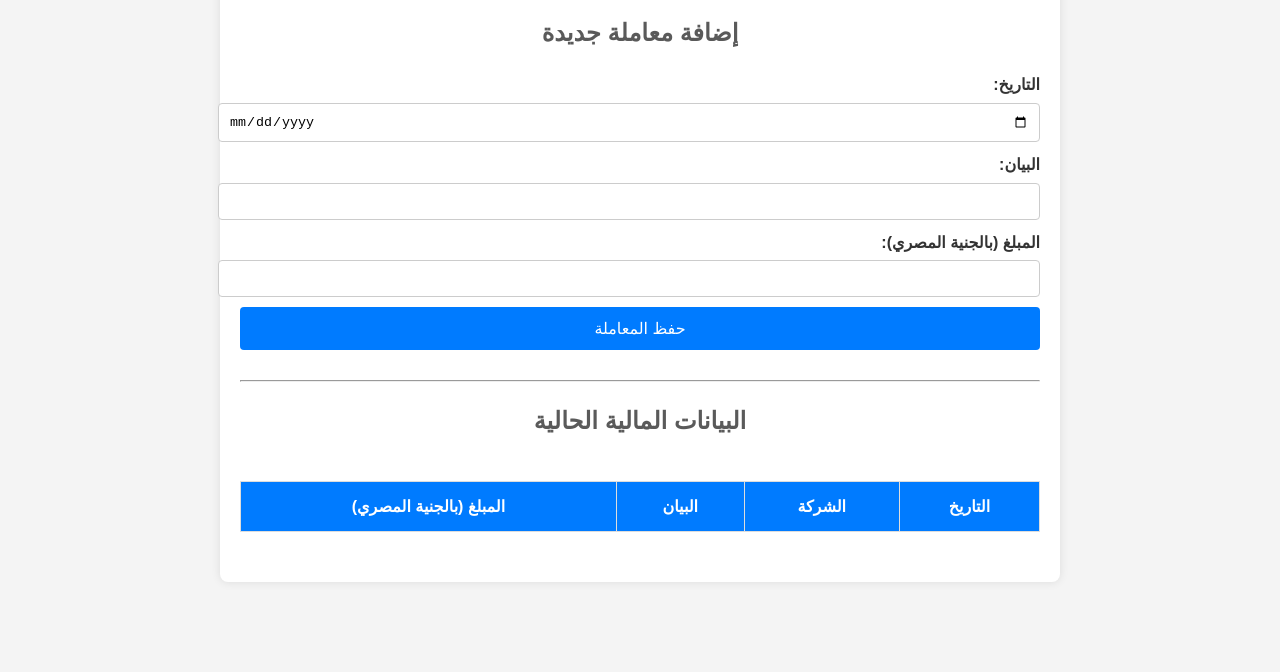
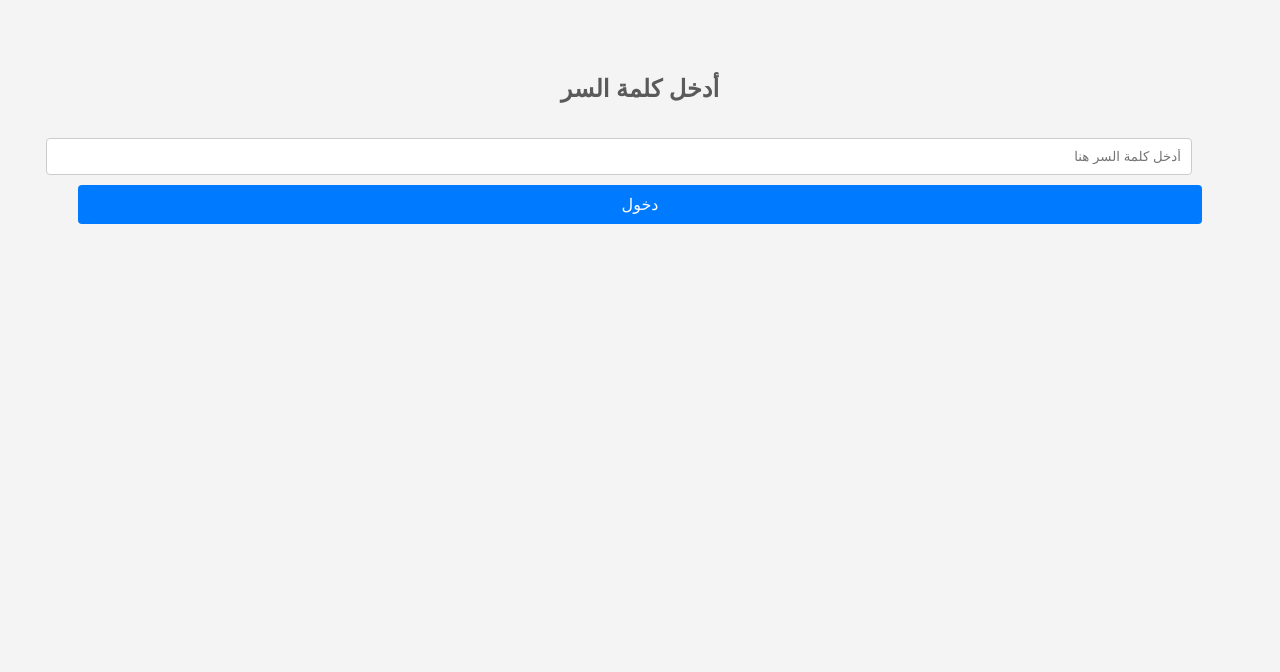
Before and after one commit to aliismail399/TotokGO, a plain HTML site: page index.html in a window 1280 px wide. Shown: the part 128-800 px from the top of the page. Drawn offline with Linux system fonts and the light colour scheme; no server answers.

Commit message:
index.html

```diff
--- a/index.html
+++ b/index.html
@@ -5,25 +5,135 @@
     <meta name="viewport" content="width=device-width, initial-scale=1.0">
     <title>إدارة حسابات Toktok Go</title>
     <style>
-        body { font-family: Arial, sans-serif; background-color: #f4f4f4; color: #333; line-height: 1.6; padding: 20px; }
-        .container { max-width: 800px; margin: auto; background: #fff; padding: 20px; border-radius: 8px; box-shadow: 0 0 10px rgba(0, 0, 0, 0.1); }
-        h1, h2 { text-align: center; color: #5a5a5a; }
-        .form-section, .data-section { margin-bottom: 30px; }
-        label { display: block; margin-bottom: 5px; font-weight: bold; }
-        input { width: 100%; padding: 10px; margin-bottom: 10px; border: 1px solid #ccc; border-radius: 4px; }
-        button { background-color: #007bff; color: white; padding: 12px 20px; border: none; border-radius: 4px; cursor: pointer; font-size: 16px; width: 100%; }
-        button:hover { background-color: #0056b3; }
-        #status { text-align: center; margin-top: 15px; font-weight: bold; }
-        .data-table-container { overflow-x: auto; }
-        #data-table { width: 100%; border-collapse: collapse; margin-top: 20px; }
-        #data-table th, #data-table td { border: 1px solid #ddd; padding: 12px; text-align: center; }
-        #data-table th { background-color: #007bff; color: white; }
-        #loading { text-align: center; margin-top: 20px; font-style: italic; color: #666; }
+        body {
+            font-family: Arial, sans-serif;
+            background-color: #f4f4f4;
+            color: #333;
+            line-height: 1.6;
+            padding: 20px;
+        }
+
+        .container {
+            max-width: 800px;
+            margin: auto;
+            background: #fff;
+            padding: 20px;
+            border-radius: 8px;
+            box-shadow: 0 0 10px rgba(0, 0, 0, 0.1);
+        }
+
+        #login-container {
+            text-align: center;
+            padding: 50px;
+            margin-top: 100px;
+        }
+
+        #login-container input {
+            padding: 10px;
+            margin: 10px;
+            border: 1px solid #ccc;
+            border-radius: 4px;
+        }
+
+        #login-container button {
+            background-color: #007bff;
+            color: white;
+            padding: 10px 20px;
+            border: none;
+            border-radius: 4px;
+            cursor: pointer;
+        }
+
+        h1, h2 {
+            text-align: center;
+            color: #5a5a5a;
+        }
+
+        .form-section, .data-section {
+            margin-bottom: 30px;
+        }
+
+        label {
+            display: block;
+            margin-bottom: 5px;
+            font-weight: bold;
+        }
+
+        input {
+            width: 100%;
+            padding: 10px;
+            margin-bottom: 10px;
+            border: 1px solid #ccc;
+            border-radius: 4px;
+        }
+
+        button {
+            background-color: #007bff;
+            color: white;
+            padding: 12px 20px;
+            border: none;
+            border-radius: 4px;
+            cursor: pointer;
+            font-size: 16px;
+            width: 100%;
+        }
+
+        button:hover {
+            background-color: #0056b3;
+        }
+
+        #status {
+            text-align: center;
+            margin-top: 15px;
+            font-weight: bold;
+        }
+
+        .data-table-container {
+            overflow-x: auto;
+        }
+
+        #data-table {
+            width: 100%;
+            border-collapse: collapse;
+            margin-top: 20px;
+        }
+
+        #data-table th,
+        #data-table td {
+            border: 1px solid #ddd;
+            padding: 12px;
+            text-align: center;
+        }
+
+        #data-table th {
+            background-color: #007bff;
+            color: white;
+        }
+
+        #loading {
+            text-align: center;
+            margin-top: 20px;
+            font-style: italic;
+            color: #666;
+        }
+
+        /* Hide the main content initially */
+        #content {
+            display: none;
+        }
     </style>
 </head>
 <body>
 
-    <div class="container">
+    <div id="login-container">
+        <h2>أدخل كلمة السر</h2>
+        <input type="password" id="passwordInput" placeholder="أدخل كلمة السر هنا">
+        <br>
+        <button onclick="checkPassword()">دخول</button>
+        <p id="error-message" style="color: red;"></p>
+    </div>
+
+    <div id="content" class="container">
         <h1>إدارة حسابات شركة Toktok Go</h1>
 
         <div class="form-section">
@@ -31,15 +141,11 @@
             <form id="dataForm">
                 <label for="date">التاريخ:</label>
                 <input type="date" id="date" name="التاريخ" required>
-
                 <input type="hidden" name="الشركة" value="Toktok Go">
-
                 <label for="description">البيان:</label>
                 <input type="text" id="description" name="البيان" required>
-
                 <label for="amount">المبلغ (بالجنية المصري):</label>
                 <input type="number" id="amount" name="المبلغ" required>
-
                 <button type="submit">حفظ المعاملة</button>
             </form>
             <div id="status"></div>
@@ -68,6 +174,22 @@
     </div>
 
     <script>
+        // Set your password here
+        const correctPassword = '1t#M5XrgIe"58>JXS4I2xd+Jyc4j)-+INS'p~m4*~)BRr$7i/ab3;HVNkQ"e7>]';
+
+        function checkPassword() {
+            const password = document.getElementById('passwordInput').value;
+            const errorMessage = document.getElementById('error-message');
+
+            if (password === correctPassword) {
+                document.getElementById('login-container').style.display = 'none';
+                document.getElementById('content').style.display = 'block';
+                fetchAndRenderData(); // Load data after successful login
+            } else {
+                errorMessage.textContent = 'كلمة السر غير صحيحة. حاول مرة أخرى.';
+            }
+        }
+
         const webAppUrl = 'https://script.google.com/macros/s/AKfycbxsQaVOlN1f25AlTpZeCgRdWn3lTs2T-17V411h51G0bpaD1wjtUDO_iLxi-4rfg4pw/exec';
 
         async function fetchAndRenderData() {
@@ -80,7 +202,6 @@
                 const tableBody = document.querySelector('#data-table tbody');
                 tableBody.innerHTML = ''; // Clear previous data
 
-                // Start from the second row (index 1) to skip headers
                 if (data.length > 1) {
                     for (let i = 1; i < data.length; i++) {
                         const row = data[i];
@@ -119,7 +240,7 @@
                 if (response.ok) {
                     statusDiv.textContent = 'تم إضافة البيانات بنجاح!';
                     form.reset();
-                    fetchAndRenderData(); // Refresh data table
+                    fetchAndRenderData();
                 } else {
                     statusDiv.textContent = 'حدث خطأ أثناء الإضافة.';
                 }
@@ -129,9 +250,8 @@
             }
         });
 
-        // Initial data load when the page is loaded
-        document.addEventListener('DOMContentLoaded', fetchAndRenderData);
+        // The initial data loading is now called after a successful login
+        // document.addEventListener('DOMContentLoaded', fetchAndRenderData);
     </script>
-
 </body>
 </html>
```
